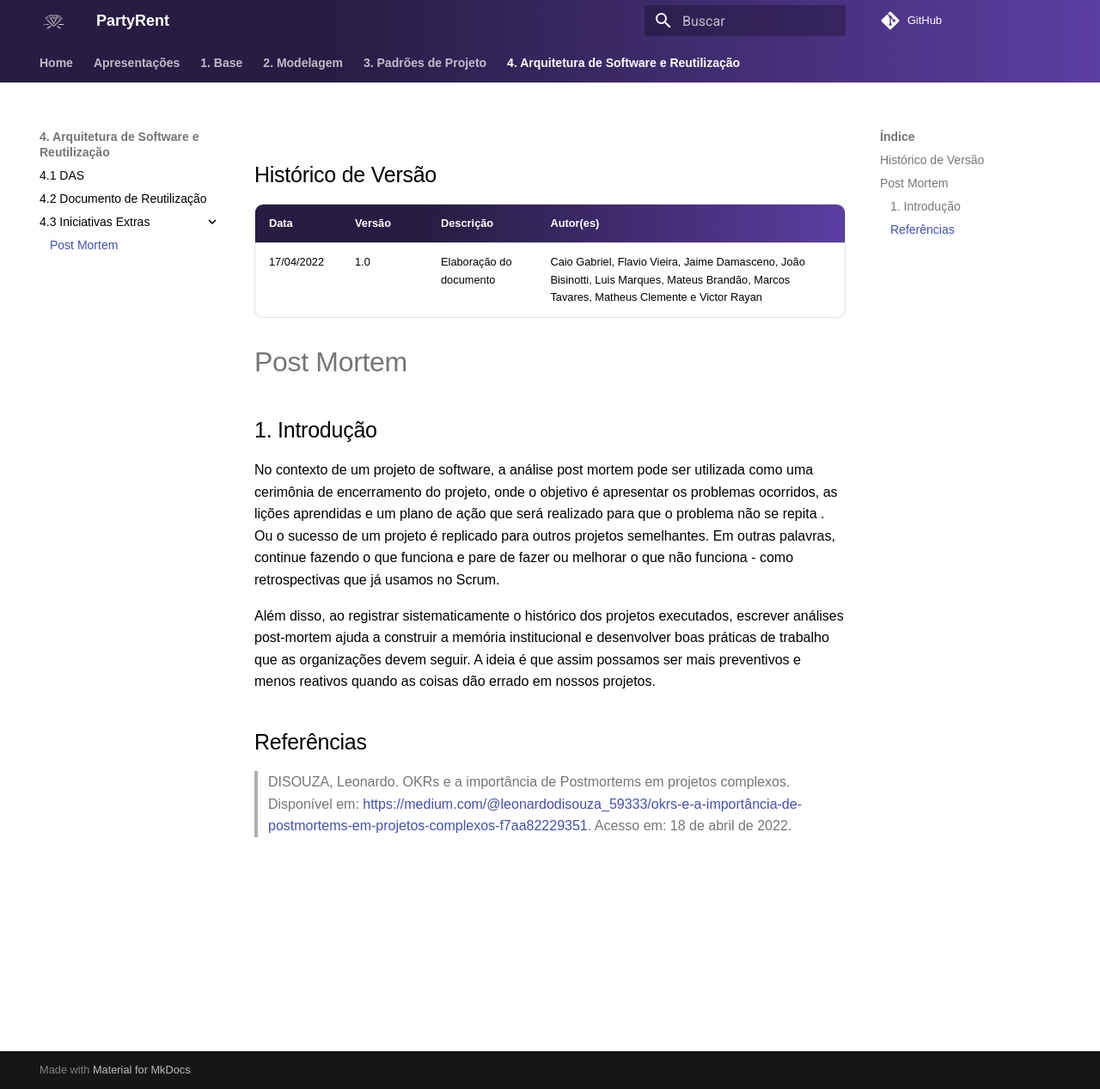
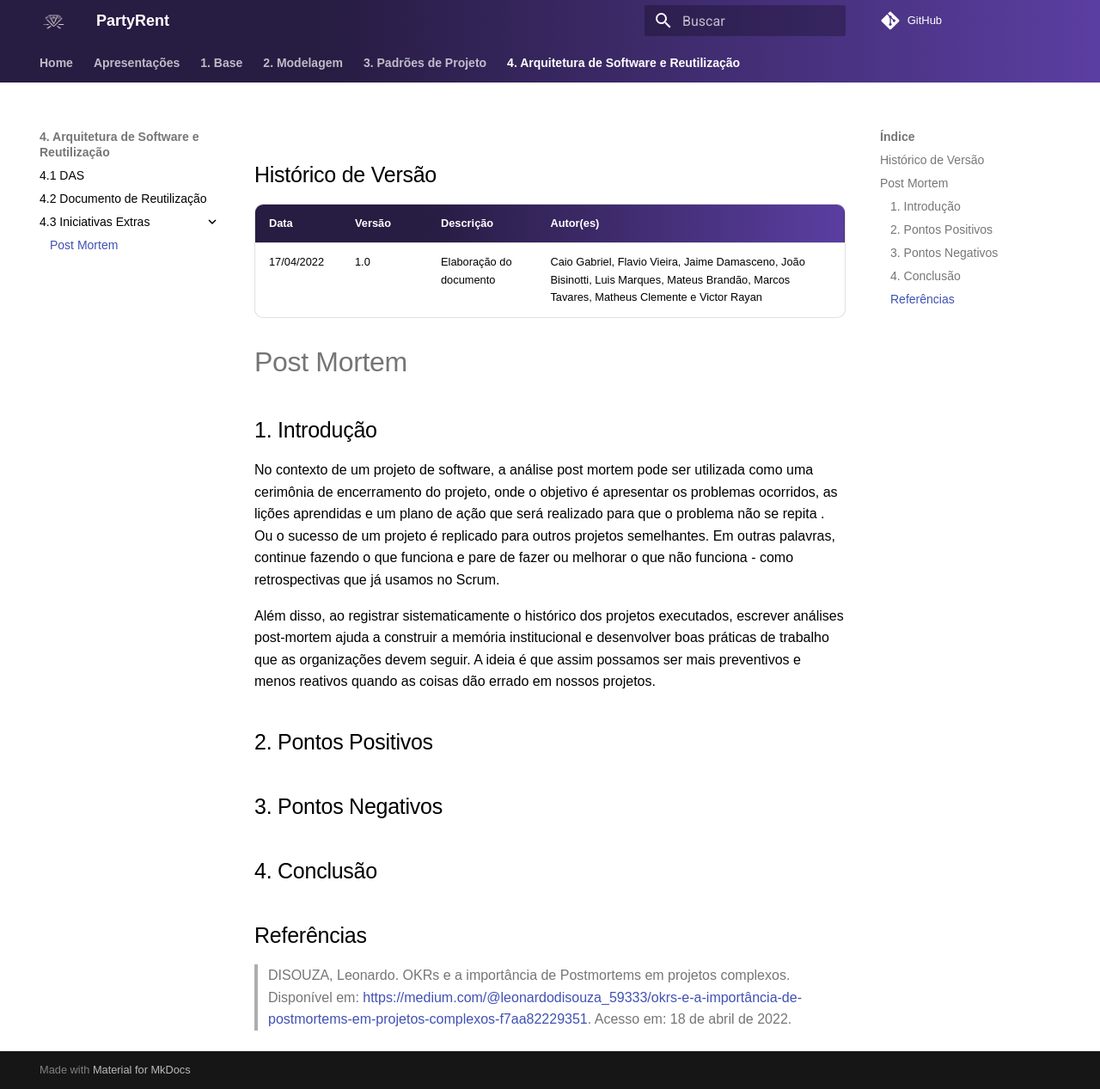
Before and after one commit to UnBArqDsw2021-2/2021.2_G7_-AluguelKitsFesta, an MkDocs documentation site: the page built from docs/arquitetura/postmortem.md, in a window 1280 px wide and 1267 px high. Shown: the whole window at 86% size. Built offline with MkDocs 1.6.1 and Material for MkDocs 9.7.7, drawn with Linux system fonts in a browser that asks for light colours; comment, search, counter and statistics services are not loaded.

Commit message:
update doc postmortem.md

```diff
--- a/docs/arquitetura/postmortem.md
+++ b/docs/arquitetura/postmortem.md
@@ -12,6 +12,12 @@ No contexto de um projeto de software, a análise post mortem pode ser utilizada
 
 Além disso, ao registrar sistematicamente o histórico dos projetos executados, escrever análises post-mortem ajuda a construir a memória institucional e desenvolver boas práticas de trabalho que as organizações devem seguir. A ideia é que assim possamos ser mais preventivos e menos reativos quando as coisas dão errado em nossos projetos.
 
+
+## 2. Pontos Positivos
+
+## 3. Pontos Negativos
+
+## 4. Conclusão
 ## Referências
 
 > DISOUZA, Leonardo. OKRs e a importância de Postmortems em projetos complexos. Disponível em: <https://medium.com/@leonardodisouza_59333/okrs-e-a-importância-de-postmortems-em-projetos-complexos-f7aa82229351>. Acesso em: 18 de abril de 2022.
```
